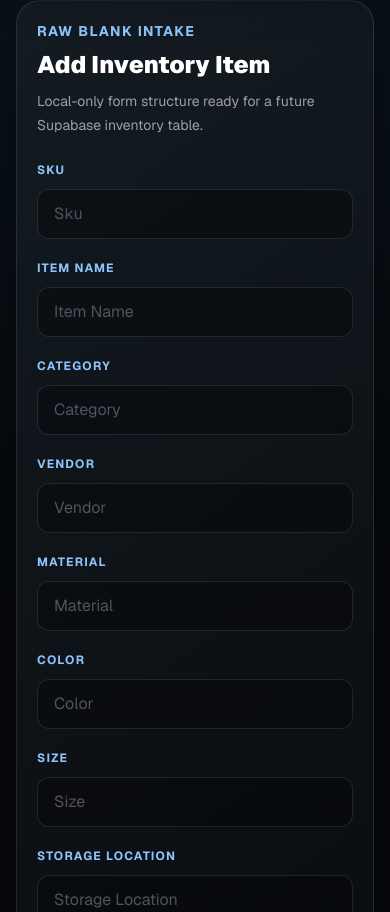
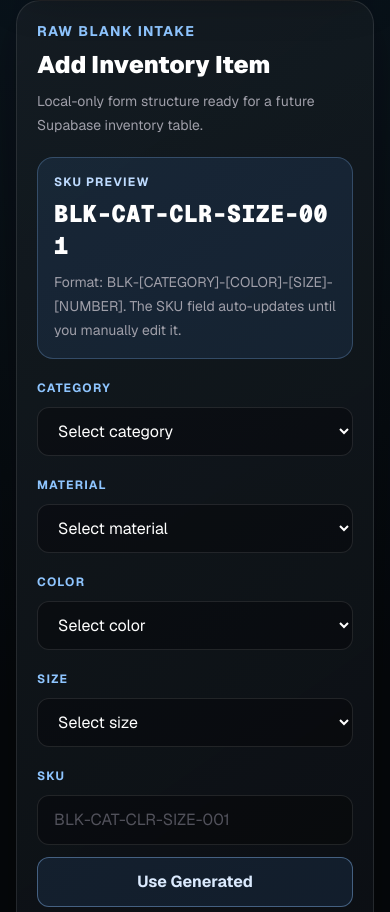
Before and after one commit to davemeeks64-hash/gradeline-supply, a Next.js app: page /admin/inventory in a window 390 px wide. Shown: the part 1292-2204 px from the top of the page. Built offline with nearby package versions, Linux system fonts and the light colour scheme.

Commit message:
feat: add smart SKU generation to inventory system

```diff
--- a/src/app/admin/inventory/page.tsx
+++ b/src/app/admin/inventory/page.tsx
@@ -25,7 +25,7 @@ type InventoryFormState = Omit<InventoryItem, "id">;
 const initialInventoryItems: InventoryItem[] = [
   {
     id: 1,
-    sku: "BLK-SLT-004",
+    sku: "BLK-SLT-BLK-4IN-001",
     item_name: "Round slate coaster blanks",
     category: "Slate",
     vendor: "StoneCraft Supply",
@@ -40,12 +40,12 @@ const initialInventoryItems: InventoryItem[] = [
   },
   {
     id: 2,
-    sku: "BLK-WAL-CB12",
+    sku: "BLK-CB-WAL-12X16-001",
     item_name: "Walnut cutting board blanks",
-    category: "Wood",
+    category: "Cutting Boards",
     vendor: "North Mill Goods",
     material: "Walnut",
-    color: "Natural",
+    color: "Walnut",
     size: "12 x 16 in",
     quantity_on_hand: 12,
     reorder_level: 8,
@@ -55,9 +55,9 @@ const initialInventoryItems: InventoryItem[] = [
   },
   {
     id: 3,
-    sku: "BLK-TUM-20-BLK",
+    sku: "BLK-TMB-BLK-20OZ-001",
     item_name: "Powder coated tumbler blanks",
-    category: "Drinkware",
+    category: "Tumblers",
     vendor: "SteelCup Wholesale",
     material: "Stainless steel",
     color: "Matte black",
@@ -70,7 +70,7 @@ const initialInventoryItems: InventoryItem[] = [
   },
   {
     id: 4,
-    sku: "BLK-ACR-CLR-12",
+    sku: "BLK-ACR-CLR-12X12-001",
     item_name: "Clear acrylic sheet blanks",
     category: "Acrylic",
     vendor: "Acrylic Depot",
@@ -111,28 +111,86 @@ const panelClassName =
 
 const categories = [
   "Acrylic",
-  "Drinkware",
+  "Cutting Boards",
   "Hardware",
   "Leather",
   "Packaging",
   "Slate",
   "Supplies",
+  "Tumblers",
   "Wood",
+];
+
+const materials = [
+  "Acrylic",
+  "Cast acrylic",
+  "Leatherette",
+  "Slate",
+  "Stainless steel",
+  "Walnut",
+  "Wood",
+];
+
+const colors = [
+  "Black",
+  "Clear",
+  "Matte black",
+  "Natural",
+  "Raw",
+  "Walnut",
+  "White",
+];
+
+const sizes = [
+  "4 in round",
+  "10 oz",
+  "12 oz",
+  "12 x 12 in",
+  "12 x 16 in",
+  "12 x 18 in",
+  "16 oz",
+  "20 oz",
+  "24 oz",
 ];
 
 const textFieldNames: Array<keyof Omit<
   InventoryFormState,
-  "quantity_on_hand" | "reorder_level" | "unit_cost" | "notes"
+  | "category"
+  | "color"
+  | "material"
+  | "notes"
+  | "quantity_on_hand"
+  | "reorder_level"
+  | "size"
+  | "sku"
+  | "unit_cost"
 >> = [
-  "sku",
   "item_name",
-  "category",
   "vendor",
-  "material",
-  "color",
-  "size",
   "storage_location",
 ];
+
+const categorySkuCodes: Record<string, string> = {
+  Acrylic: "ACR",
+  "Cutting Boards": "CB",
+  Hardware: "HDW",
+  Leather: "LTH",
+  Packaging: "PKG",
+  Slate: "SLT",
+  Supplies: "SUP",
+  Tumblers: "TMB",
+  Wood: "WD",
+};
+
+const colorSkuCodes: Record<string, string> = {
+  Black: "BLK",
+  Clear: "CLR",
+  "Matte black": "BLK",
+  Natural: "NAT",
+  Raw: "RAW",
+  Walnut: "WAL",
+  White: "WHT",
+};
 
 function formatCurrency(value: number) {
   return new Intl.NumberFormat("en-US", {
@@ -154,6 +212,54 @@ function fieldLabel(field: string) {
     .split("_")
     .map((word) => word.charAt(0).toUpperCase() + word.slice(1))
     .join(" ");
+}
+
+function toSkuSegment(value: string) {
+  return value
+    .replace(/\bin\b/gi, "")
+    .replace(/[^a-z0-9]+/gi, "")
+    .toUpperCase();
+}
+
+function getCategoryCode(category: string) {
+  return categorySkuCodes[category] || toSkuSegment(category).slice(0, 3) || "CAT";
+}
+
+function getColorCode(color: string) {
+  return colorSkuCodes[color] || toSkuSegment(color).slice(0, 3) || "CLR";
+}
+
+function getSizeCode(size: string) {
+  return toSkuSegment(size) || "SIZE";
+}
+
+function nextSkuNumber(
+  items: InventoryItem[],
+  prefix: string,
+  editingItemId: number | null
+) {
+  const matchingNumbers = items
+    .filter((item) => item.id !== editingItemId && item.sku.startsWith(prefix))
+    .map((item) => Number(item.sku.replace(`${prefix}-`, "")))
+    .filter((value) => !Number.isNaN(value));
+
+  const nextNumber = Math.max(0, ...matchingNumbers) + 1;
+  return String(nextNumber).padStart(3, "0");
+}
+
+function generateSkuPreview(
+  formState: InventoryFormState,
+  items: InventoryItem[],
+  editingItemId: number | null
+) {
+  const prefix = [
+    "BLK",
+    getCategoryCode(formState.category),
+    getColorCode(formState.color),
+    getSizeCode(formState.size),
+  ].join("-");
+
+  return `${prefix}-${nextSkuNumber(items, prefix, editingItemId)}`;
 }
 
 function StockBadge({ item }: { item: InventoryItem }) {
@@ -209,6 +315,39 @@ function InventoryField({
   );
 }
 
+function InventorySelectField({
+  label,
+  name,
+  onChange,
+  options,
+  value,
+}: {
+  label: string;
+  name: keyof InventoryFormState;
+  onChange: (name: keyof InventoryFormState, value: string) => void;
+  options: string[];
+  value: string;
+}) {
+  return (
+    <label className="block">
+      <span className={labelClassName}>{label}</span>
+      <select
+        className={inputClassName}
+        name={name}
+        onChange={(event) => onChange(name, event.target.value)}
+        value={value}
+      >
+        <option value="">Select {label.toLowerCase()}</option>
+        {options.map((option) => (
+          <option key={option} value={option}>
+            {option}
+          </option>
+        ))}
+      </select>
+    </label>
+  );
+}
+
 export default function AdminInventoryPage() {
   const [items, setItems] = useState<InventoryItem[]>(initialInventoryItems);
   const [formState, setFormState] =
@@ -219,6 +358,7 @@ export default function AdminInventoryPage() {
   const [stockFilter, setStockFilter] = useState<"all" | "low" | "healthy">(
     "all"
   );
+  const [skuManuallyEdited, setSkuManuallyEdited] = useState(false);
   const [successMessage, setSuccessMessage] = useState("");
 
   const filteredItems = useMemo(() => {
@@ -288,8 +428,21 @@ export default function AdminInventoryPage() {
     ];
   }, [items]);
 
+  const generatedSkuPreview = useMemo(() => {
+    return generateSkuPreview(formState, items, editingItemId);
+  }, [editingItemId, formState, items]);
+
   function updateFormField(name: keyof InventoryFormState, value: string) {
     setSuccessMessage("");
+
+    if (name === "sku") {
+      setSkuManuallyEdited(true);
+      setFormState((current) => ({
+        ...current,
+        sku: value.toUpperCase(),
+      }));
+      return;
+    }
 
     if (
       name === "quantity_on_hand" ||
@@ -306,21 +459,38 @@ export default function AdminInventoryPage() {
     setFormState((current) => ({
       ...current,
       [name]: value,
+      sku:
+        !skuManuallyEdited &&
+        (name === "category" || name === "color" || name === "size")
+          ? generateSkuPreview(
+              {
+                ...current,
+                [name]: value,
+              },
+              items,
+              editingItemId
+            )
+          : current.sku,
     }));
   }
 
   function resetForm() {
     setFormState(emptyFormState);
     setEditingItemId(null);
+    setSkuManuallyEdited(false);
   }
 
   function handleSubmit(event: FormEvent<HTMLFormElement>) {
     event.preventDefault();
+    const nextItemState = {
+      ...formState,
+      sku: formState.sku || generatedSkuPreview,
+    };
 
     if (editingItemId) {
       setItems((current) =>
         current.map((item) =>
-          item.id === editingItemId ? { ...item, ...formState } : item
+          item.id === editingItemId ? { ...item, ...nextItemState } : item
         )
       );
       setSuccessMessage("Inventory item updated locally.");
@@ -330,7 +500,7 @@ export default function AdminInventoryPage() {
 
     setItems((current) => [
       {
-        ...formState,
+        ...nextItemState,
         id: Date.now(),
       },
       ...current,
@@ -343,6 +513,7 @@ export default function AdminInventoryPage() {
     const { id, ...nextFormState } = item;
     setEditingItemId(id);
     setFormState(nextFormState);
+    setSkuManuallyEdited(false);
     setSuccessMessage("");
   }
 
@@ -420,6 +591,74 @@ export default function AdminInventoryPage() {
           </div>
 
           <div className="mt-5 grid gap-4">
+            <div className="rounded-2xl border border-blue-300/25 bg-blue-400/10 p-4">
+              <p className="text-xs font-bold uppercase tracking-widest text-blue-200">
+                SKU Preview
+              </p>
+              <p className="mt-2 break-all font-mono text-2xl font-black text-white">
+                {generatedSkuPreview}
+              </p>
+              <p className="mt-2 text-sm leading-6 text-zinc-400">
+                Format: BLK-[CATEGORY]-[COLOR]-[SIZE]-[NUMBER]. The SKU field
+                auto-updates until you manually edit it.
+              </p>
+            </div>
+
+            <div className="grid gap-4 md:grid-cols-2">
+              <InventorySelectField
+                label="Category"
+                name="category"
+                onChange={updateFormField}
+                options={categories}
+                value={formState.category}
+              />
+              <InventorySelectField
+                label="Material"
+                name="material"
+                onChange={updateFormField}
+                options={materials}
+                value={formState.material}
+              />
+              <InventorySelectField
+                label="Color"
+                name="color"
+                onChange={updateFormField}
+                options={colors}
+                value={formState.color}
+              />
+              <InventorySelectField
+                label="Size"
+                name="size"
+                onChange={updateFormField}
+                options={sizes}
+                value={formState.size}
+              />
+            </div>
+
+            <div className="grid gap-3 sm:grid-cols-[1fr_auto] sm:items-end">
+              <InventoryField
+                label="SKU"
+                name="sku"
+                onChange={updateFormField}
+                placeholder={generatedSkuPreview}
+                value={formState.sku}
+              />
+              <button
+                type="button"
+                onClick={() => {
+                  setFormState((current) => ({
+                    ...current,
+                    sku: generatedSkuPreview,
+                  }));
+                  setSkuManuallyEdited(false);
+                  setSuccessMessage("");
+                }}
+                className="rounded-xl border border-blue-300/40 bg-blue-400/10 px-5 py-3 font-bold text-blue-100 transition hover:bg-blue-400/20"
+              >
+                Use Generated
+              </button>
+            </div>
+
             {textFieldNames.map((field) => (
               <InventoryField
                 key={field}
@@ -427,7 +666,7 @@ export default function AdminInventoryPage() {
                 name={field}
                 onChange={updateFormField}
                 placeholder={fieldLabel(field)}
-                required={field === "sku" || field === "item_name"}
+                required={field === "item_name"}
                 value={formState[field]}
               />
             ))}
```
